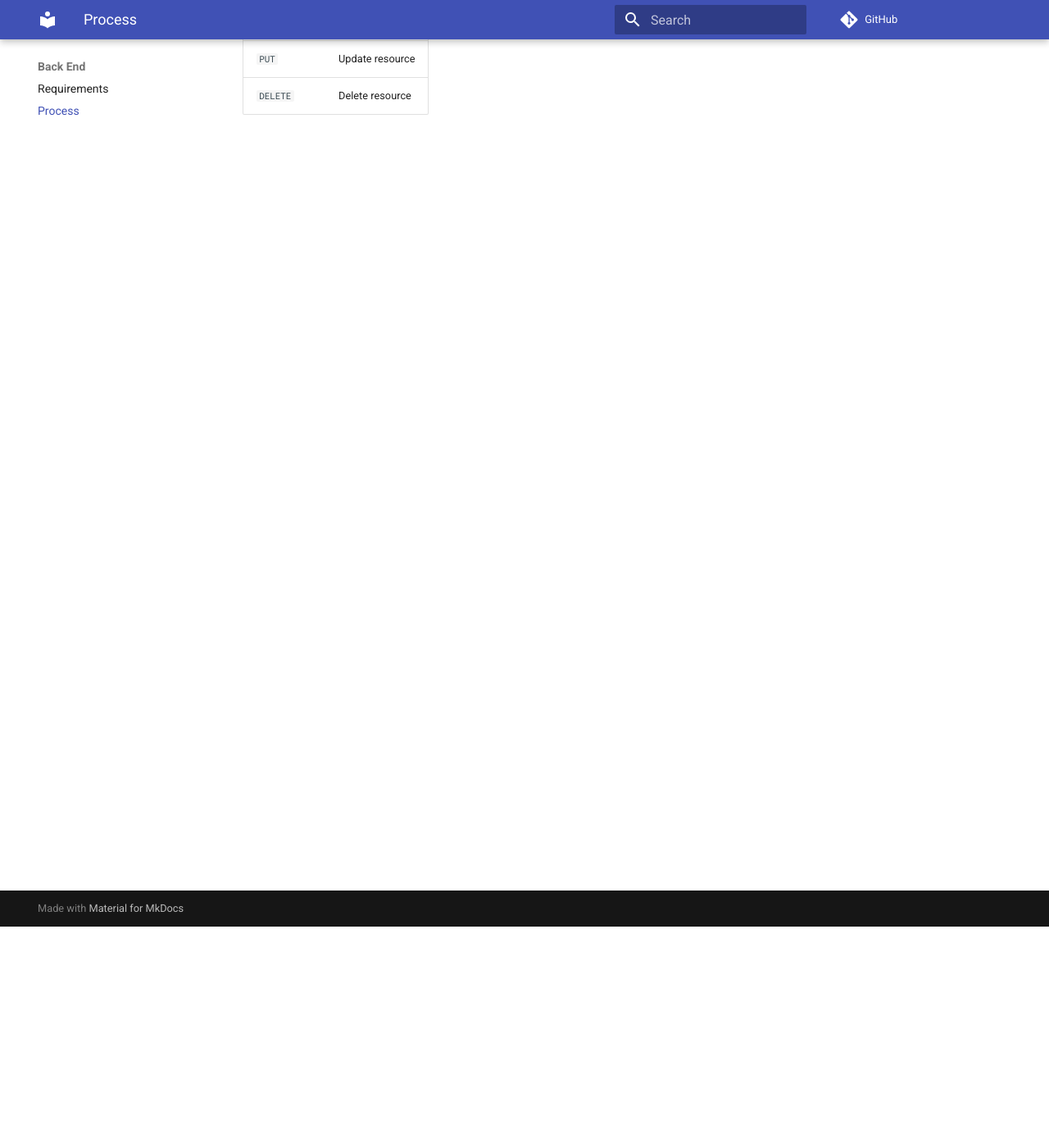
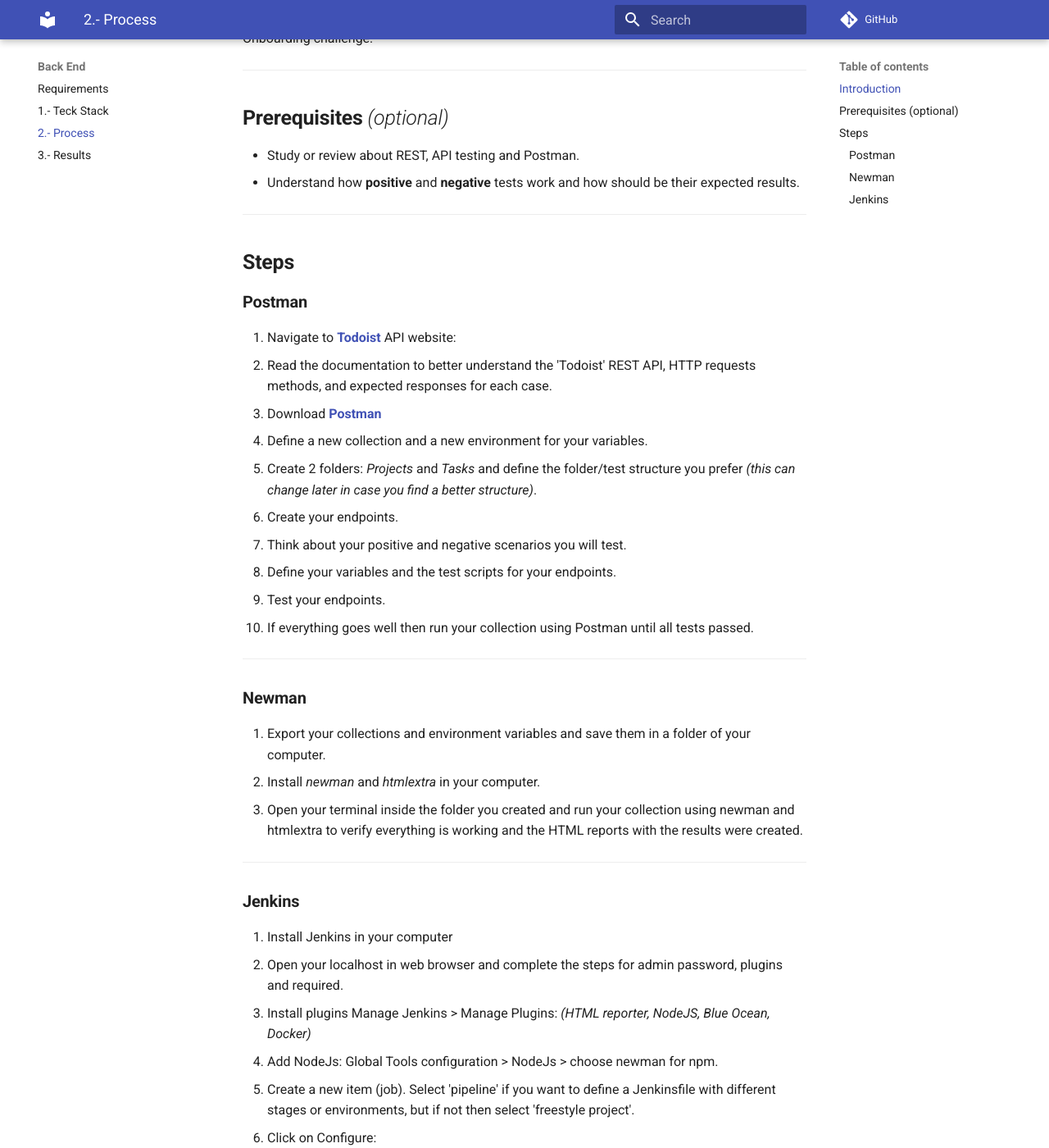
Before and after one commit to wizeline/sqa-challenge-doc-fabianportilloglez, an MkDocs documentation site: the page built from docs/Back-End/back-process.md, in a window 1280 px wide and 1400 px high, scrolled down 270 px. Shown: the whole window at 82% size. Built offline with MkDocs 1.6.1 and Material for MkDocs 9.7.7, drawn with Linux system fonts in a browser that asks for light colours; comment, search, counter and statistics services are not loaded; some of the changed text lies outside the part shown.

Commit message:
Update content for sections and define the structure for each block of SQA

```diff
--- a/docs/Back-End/back-process.md
+++ b/docs/Back-End/back-process.md
@@ -1,5 +1,47 @@
-| Method      | Description                          |
-| :---------- | :----------------------------------- |
-| `GET`       | Fetch resource  |
-| `PUT`       | Update resource |
-| `DELETE`    | Delete resource |
+## **Introduction**
+
+In this section is described the steps followed to complete the backend section of the SQA Onboarding challenge.
+___
+## **Prerequisites** *(optional)*
+* Study or review about REST, API testing and Postman.
+* Understand how **positive** and **negative** tests work and how should be their expected results.
+___
+## **Steps**
+
+### **Postman**
+
+1. Navigate to [**Todoist**](https://developer.todoist.com/rest/v1/#overview) API website:
+   * Read the documentation to better understand the 'Todoist' REST API, HTTP requests methods, and expected responses for each case.
+2. Download [**Postman**](https://www.postman.com/downloads)
+3. Define a new collection and a new environment for your variables.
+4. Create 2 folders: *Projects* and *Tasks* and define the folder/test structure you prefer *(this can change later in case you find a better structure)*.
+5. Create your endpoints.
+6. Think about your positive and negative scenarios you will test.
+7. Define your variables and the test scripts for your endpoints.
+8. Test your endpoints.
+9. If everything goes well then run your collection using Postman until all tests passed.
+___
+### **Newman**
+
+1. Export your collections and environment variables and save them in a folder of your computer.
+2. Install *newman* and *htmlextra* in your computer.
+3. Open your terminal inside the folder you created and run your collection using newman and htmlextra to verify everything is working and the HTML reports with the results were created.
+___
+### **Jenkins**
+
+1. Install Jenkins in your computer
+2. Open your localhost in web browser and complete the steps for admin password, plugins and required.
+3. Install plugins Manage Jenkins > Manage Plugins: *(HTML reporter, NodeJS, Blue Ocean, Docker)*
+4. Add NodeJs: Global Tools configuration > NodeJs > choose newman for npm.
+5. Create a new item (job). Select 'pipeline' if you want to define a Jenkinsfile with different stages or environments, but if not then select 'freestyle project'.
+6. Click on Configure:
+7. In **Source Code Management** select git option and integrate your github repo, your branch and save your credentials.
+8. In **Build environments** check the option of 'Provide Node & npm bin/ folder to PATH'
+9. In **Build** add an 'Add build step' and create your command to install dependencies, HTML reports and run your collection and env variables from your github repo.
+10. In Post-build Actions fill the fields.
+11. Exit 'configure' and click on **build now** to see if the job run fine and the HTML report with the results was generated.
+
+
+    !!! note
+        you can install and use Jenkins in your localhost or use a Docker image of Jenkins. Both are correct.
+___
--- a/mkdocs.yml
+++ b/mkdocs.yml
@@ -8,13 +8,19 @@ nav:
       - 'Index': 'index.md'
     - Back End:
       - 'Requirements': 'Back-End/back-reqs.md'
-      - 'Process': 'Back-End/back-process.md'
+      - '1.- Teck Stack': 'Back-End/back-tech-stack.md'
+      - '2.- Process': 'Back-End/back-process.md'
+      - '3.- Results': 'Back-End/back-results.md'
     - Front End:
       - 'Requirements': 'Front-End/front-reqs.md'
-      - 'Process': 'Front-End/front-process.md'
+      - '1.- Teck Stack': 'Front-End/front-tech-stack.md'
+      - '2.- Process': 'Front-End/front-process.md'
+      - '3.- Results': 'Front-End/front-results.md'
     - Performance:
       - 'Requirements': 'Performance/perf-reqs.md'
-      - 'Process': 'Performance/perf-process.md'
+      - '1.- Teck Stack': 'Performance/perf-tech-stack.md'
+      - '2.- Process': 'Performance/perf-process.md'
+      - '3.- Results': 'Performance/perf-results.md'
     - SQA Diagram:
       - 'Diagram': 'SQA-Diagram/sqa-diagram.md'
     - Contribute Doc:
```
Also changed, not shown: README.md (+2 -0 lines), docs/Back-End/back-results.md (added, +33 -0 lines), docs/Front-End/front-results.md (added, +1 -0 lines), docs/Performance/perf-results.md (added, +1 -0 lines), docs/Back-End/back-tech-stack.md (added), docs/Front-End/front-tech-stack.md (added), docs/Performance/perf-tech-stack.md (added), 1 other file.
